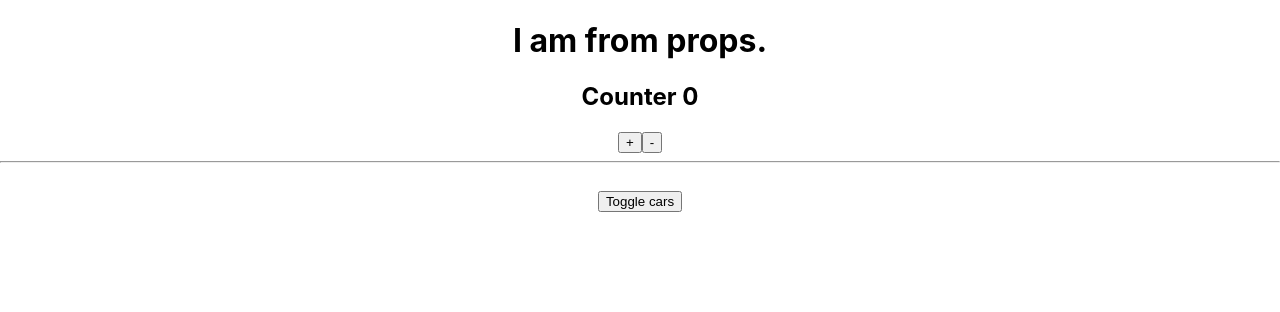
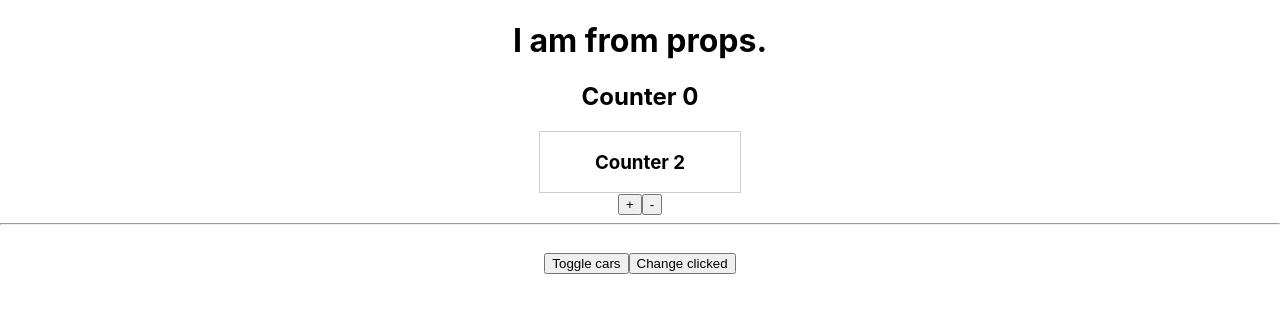
Before and after one commit to AlekseiFadeev/react-theory, a React (Create React App) app: page / in a window 1280 px wide. Shown: the top 312 px of the page. Built offline with nearby package versions, Linux system fonts and the light colour scheme.

Commit message:
context API

```diff
--- a/src/App.js
+++ b/src/App.js
@@ -1,8 +1,10 @@
-import React, {Component} from 'react';
-import './App.scss';
+import React, {Component} from 'react'
+import './App.scss'
 import Car from './Car/Car'
 import ErrorBoundary from './ErrorBoundary/ErrorBoundary'
-import Counter from "./Counter/Counter";
+import Counter from "./Counter/Counter"
+
+export const ClickedContext = React.createContext(false)
 
 class App extends Component {
 
@@ -10,6 +12,7 @@ class App extends Component {
         super(props)
 
         this.state = {
+            clicked: false,
             cars: [
                 {name: 'Ford', year: 2018},
                 {name: 'Audi', year: 2016},
@@ -65,12 +68,17 @@ class App extends Component {
                 {/*<h1>{this.state.pageTitle}</h1>*/}
                 <h1>{this.props.title}</h1>
 
-                <Counter />
+                <ClickedContext.Provider value={this.state.clicked}>
+                    <Counter />
+                </ClickedContext.Provider>
                 <hr/>
+
                 <button
                     style={{marginTop: 20}}
                     onClick={this.toggleCarsHandler}
                 >Toggle cars</button>
+
+                <button onClick={() => this.setState({clicked: true})}>Change clicked</button>
 
                 <div style={{
                     width: 400,
--- a/src/Counter/Counter.js
+++ b/src/Counter/Counter.js
@@ -1,5 +1,6 @@
 import React, {Component} from "react";
 import Auxiliary from '../Hoc/Auxiliary'
+import Counter2 from "../Counter2/Counter2";
 
 export default class Counter extends Component {
     state = {
@@ -21,6 +22,7 @@ export default class Counter extends Component {
         return (
             <Auxiliary>
                 <h2>Counter {this.state.counter}</h2>
+                <Counter2 />
                 <button onClick={this.addCounter}>+</button>
                 <button onClick={() => this.setState({counter: this.state.counter - 1})}>-</button>
             </Auxiliary>
--- /dev/null
+++ b/src/Counter2/Counter2.js
@@ -0,0 +1,17 @@
+import React from "react"
+import {ClickedContext} from "../App";
+
+export default props => {
+    return (
+        <div style={{
+            border: '1px solid #ccc',
+            width: 200,
+            margin: '0 auto'
+        }}>
+            <h3>Counter 2</h3>
+            <ClickedContext.Consumer>
+                {clicked => clicked ? <p>Clicked</p> : null}
+            </ClickedContext.Consumer>
+        </div>
+    )
+}
```
